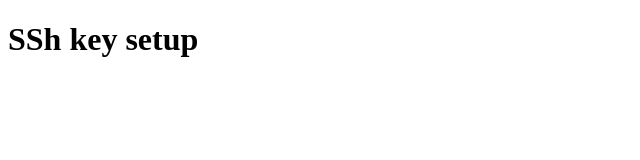
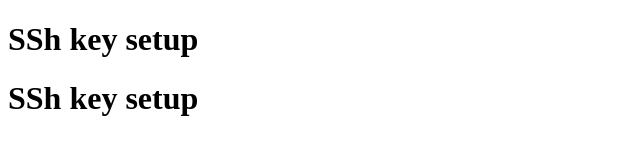
Before and after one commit to Karan7968/Homework-Kalam, a plain HTML site: page index.html in a window 1280 px wide. Shown: the whole page, without its empty margins (0-640 px from the left). Drawn offline with Linux system fonts and the light colour scheme.

Commit message:
update index .html

```diff
--- a/index.html
+++ b/index.html
@@ -8,5 +8,6 @@
 </head>
 <body>
     <h1>SSh key setup</h1>
+    <h1>SSh key setup</h1>
 </body>
 </html>
```
